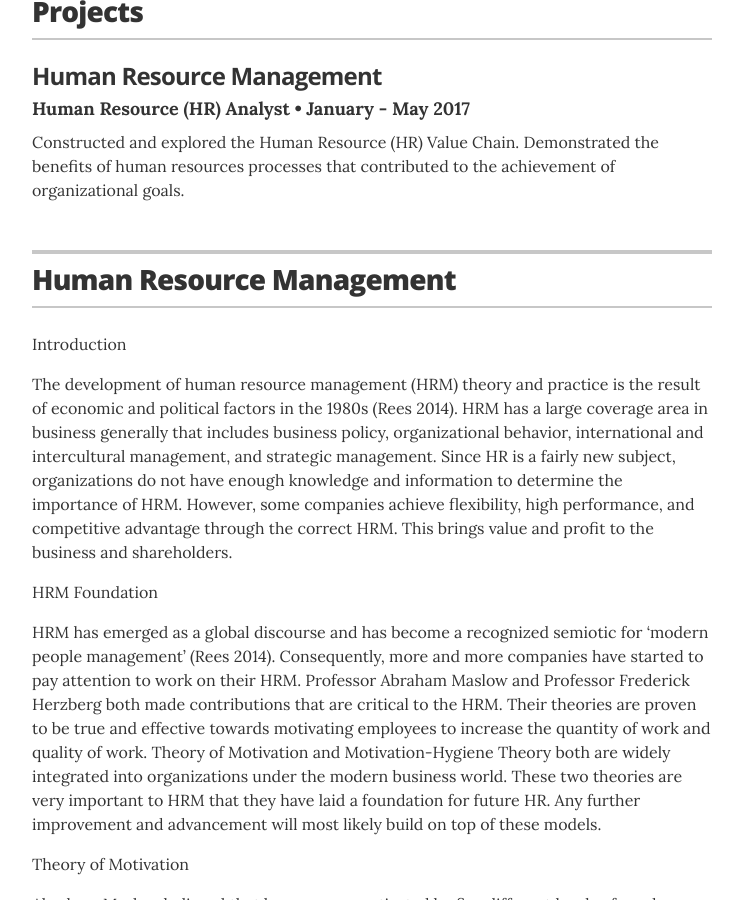
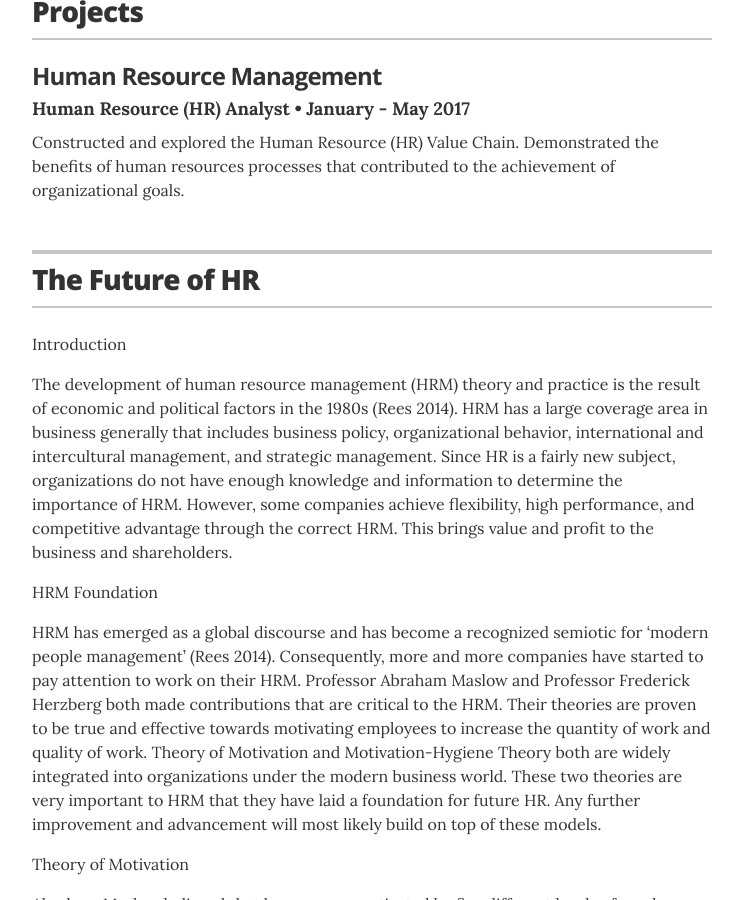
Before and after one commit to rchum/p2, a Jekyll site: the page built from index.html, in a window 1280 px wide and 900 px high, scrolled down 309 px. Shown: the whole window, without its empty margins (268-1011 px from the left). Built offline with Jekyll 4.4.1, drawn with Linux system fonts in a browser that asks for light colours.

Commit message:
Update resume.html

```diff
--- a/_layouts/resume.html
+++ b/_layouts/resume.html
@@ -127,7 +127,7 @@
       <section class="content-section">
 
         <header class="section-header">
-          <h2>Human Resource Management</h2>
+          <h2>The Future of HR</h2>
         </header>
         {% for skill in site.data.skills %}
         <div class="resume-item">
```
